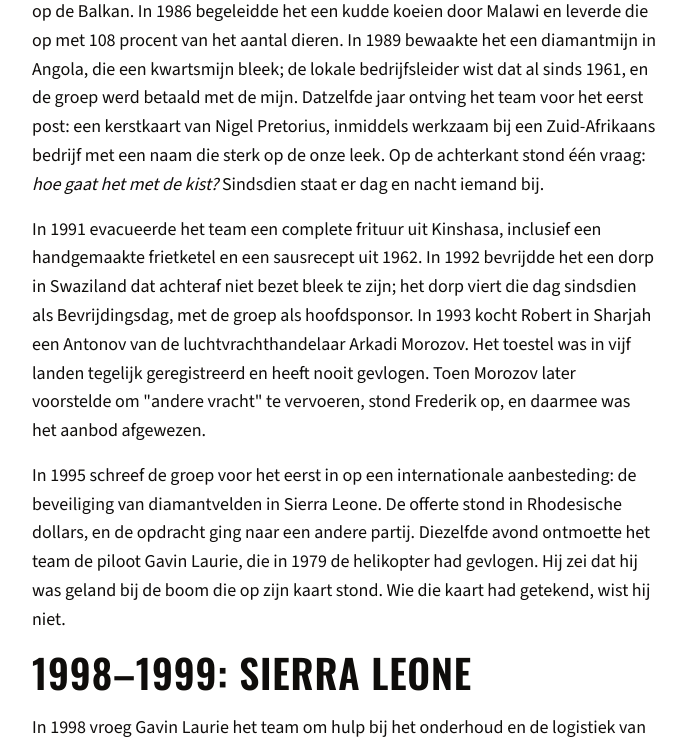
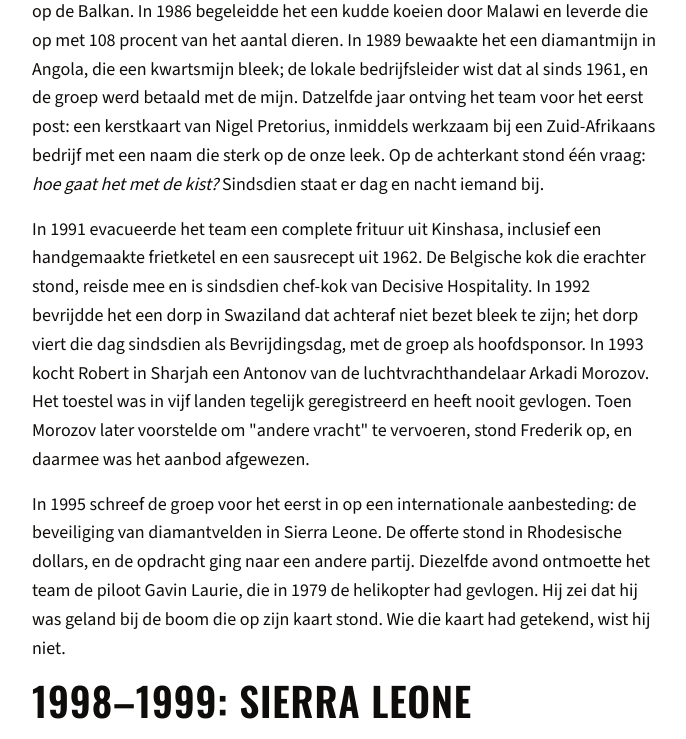
Before and after one commit to hayo/Decisive-Outcomes, a PHP site: page /over-ons/ons-verhaal/ in a window 1280 px wide. Shown: the part 2454-3193 px from the top of the page, without its empty margins (0-686 px from the left). Run offline with PHP 8.4, Linux system fonts and the light colour scheme.

Commit message:
Chef Marcel op de Hospitality-pagina, in Ons verhaal en de casestudy
Gecontroleerd: php -l, de drie pagina's lokaal (200).

Co-Authored-By: Claude Opus 5.5 <noreply@anthropic.com>
Claude-Session: https://claude.ai/code/session_01GAQLVsbngaBe3Xe5uKYMU8

```diff
--- a/website/includes/data.php
+++ b/website/includes/data.php
@@ -131,6 +131,7 @@ const DIVISIES = [
         'tekst' => [
             'Kariba Biltong kwam in 1985 in handen van de groep, als betaling van factuur 0001, de eerste factuur in onze geschiedenis. Sindsdien levert het bedrijf zonder onderbreking gedroogd vlees aan teams, gasten en opdrachtgevers. Het heeft in die periode in geen enkel boekjaar winst gemaakt. De raad van bestuur beschouwt dat als een strategische keuze en heeft het verlies in elk meerjarenplan opgenomen als doelstelling. Die doelstelling wordt elk jaar gehaald.',
             'In 1991 kwam daar de frituur bij: een handgemaakte frietketel uit Roeselare en een saus waarvan het recept sinds 1962 binnen één familie is gebleven. Het recept wordt bewaard in de kluis van ons hoofdkantoor, naast de kist. Het is het best bewaakte document van de groep.',
+            'Met de ketel kwam chef Marcel, die er sinds 1984 achter had gestaan. Hij reisde de hele weg naast de ketel mee, via Beira, omdat hij liever niet vloog, en leidt sindsdien de keuken van de divisie. Vandaag runt hij de kantine op ons hoofdkantoor en gaat hij met de ketel achterop een van onze Land Rovers mee waar onze teams moeten eten, van het oosten van Oekraïne tot de Benelux. Hij werkt op een dagcontract van Decisive People, dat hij elke ochtend om half zes tekent. Het sausrecept heeft hij nooit gezien. Hij maakt de saus uit zijn hoofd, en volgens hem smaakt hij precies hetzelfde.',
             'Daarnaast organiseert Decisive Hospitality excursies en safari\'s, met vaste routes, ervaren gidsen en een realistische kijk op wilde dieren. Kapitein Robert, die opgroeide in een hotel bij de Victoria-watervallen, ziet persoonlijk toe op de kwaliteit van de gastvrijheid. Hij is van mening dat elke opdracht, ook een beveiligingsopdracht, begint met een goede kop koffie.',
         ],
         'competenties' => [
@@ -143,6 +144,7 @@ const DIVISIES = [
         'feiten' => [
             ['Opgericht', '1985 (Kariba Biltong)'],
             ['Versterkt', '1991 (frituur, Kinshasa)'],
+            ['Chef-kok', 'Marcel, sinds 1991, op dagcontract'],
             ['Boekjaren met verlies', 'Alle, sinds 1985, conform plan'],
             ['Best bewaakte document', 'Het sausrecept uit 1962'],
         ],
--- a/website/public/over-ons/ons-verhaal/index.php
+++ b/website/public/over-ons/ons-verhaal/index.php
@@ -35,7 +35,7 @@ component('hero', [
 
 <h2>1986–1999: de groei</h2>
 <p>In de jaren die volgden, voerde het team opdrachten uit in Afrika, Zuid-Amerika en op de Balkan. In 1986 begeleidde het een kudde koeien door Malawi en leverde die op met 108 procent van het aantal dieren. In 1989 bewaakte het een diamantmijn in Angola, die een kwartsmijn bleek; de lokale bedrijfsleider wist dat al sinds 1961, en de groep werd betaald met de mijn. Datzelfde jaar ontving het team voor het eerst post: een kerstkaart van Nigel Pretorius, inmiddels werkzaam bij een Zuid-Afrikaans bedrijf met een naam die sterk op de onze leek. Op de achterkant stond één vraag: <i>hoe gaat het met de kist?</i> Sindsdien staat er dag en nacht iemand bij.</p>
-<p>In 1991 evacueerde het team een complete frituur uit Kinshasa, inclusief een handgemaakte frietketel en een sausrecept uit 1962. In 1992 bevrijdde het een dorp in Swaziland dat achteraf niet bezet bleek te zijn; het dorp viert die dag sindsdien als Bevrijdingsdag, met de groep als hoofdsponsor. In 1993 kocht Robert in Sharjah een Antonov van de luchtvrachthandelaar Arkadi Morozov. Het toestel was in vijf landen tegelijk geregistreerd en heeft nooit gevlogen. Toen Morozov later voorstelde om "andere vracht" te vervoeren, stond Frederik op, en daarmee was het aanbod afgewezen.</p>
+<p>In 1991 evacueerde het team een complete frituur uit Kinshasa, inclusief een handgemaakte frietketel en een sausrecept uit 1962. De Belgische kok die erachter stond, reisde mee en is sindsdien chef-kok van Decisive Hospitality. In 1992 bevrijdde het een dorp in Swaziland dat achteraf niet bezet bleek te zijn; het dorp viert die dag sindsdien als Bevrijdingsdag, met de groep als hoofdsponsor. In 1993 kocht Robert in Sharjah een Antonov van de luchtvrachthandelaar Arkadi Morozov. Het toestel was in vijf landen tegelijk geregistreerd en heeft nooit gevlogen. Toen Morozov later voorstelde om "andere vracht" te vervoeren, stond Frederik op, en daarmee was het aanbod afgewezen.</p>
 <p>In 1995 schreef de groep voor het eerst in op een internationale aanbesteding: de beveiliging van diamantvelden in Sierra Leone. De offerte stond in Rhodesische dollars, en de opdracht ging naar een andere partij. Diezelfde avond ontmoette het team de piloot Gavin Laurie, die in 1979 de helikopter had gevlogen. Hij zei dat hij was geland bij de boom die op zijn kaart stond. Wie die kaart had getekend, wist hij niet.</p>
 
 <h2>1998–1999: Sierra Leone</h2>
```
Also changed, not shown: docs/beslissingen.md (+1 -0 lines), docs/openstaand.md (+1 -1 lines), verhaal/marcel.md (+4 -0 lines), website/content/inzichten/evacuatie-kinshasa.md (+1 -0 lines).
